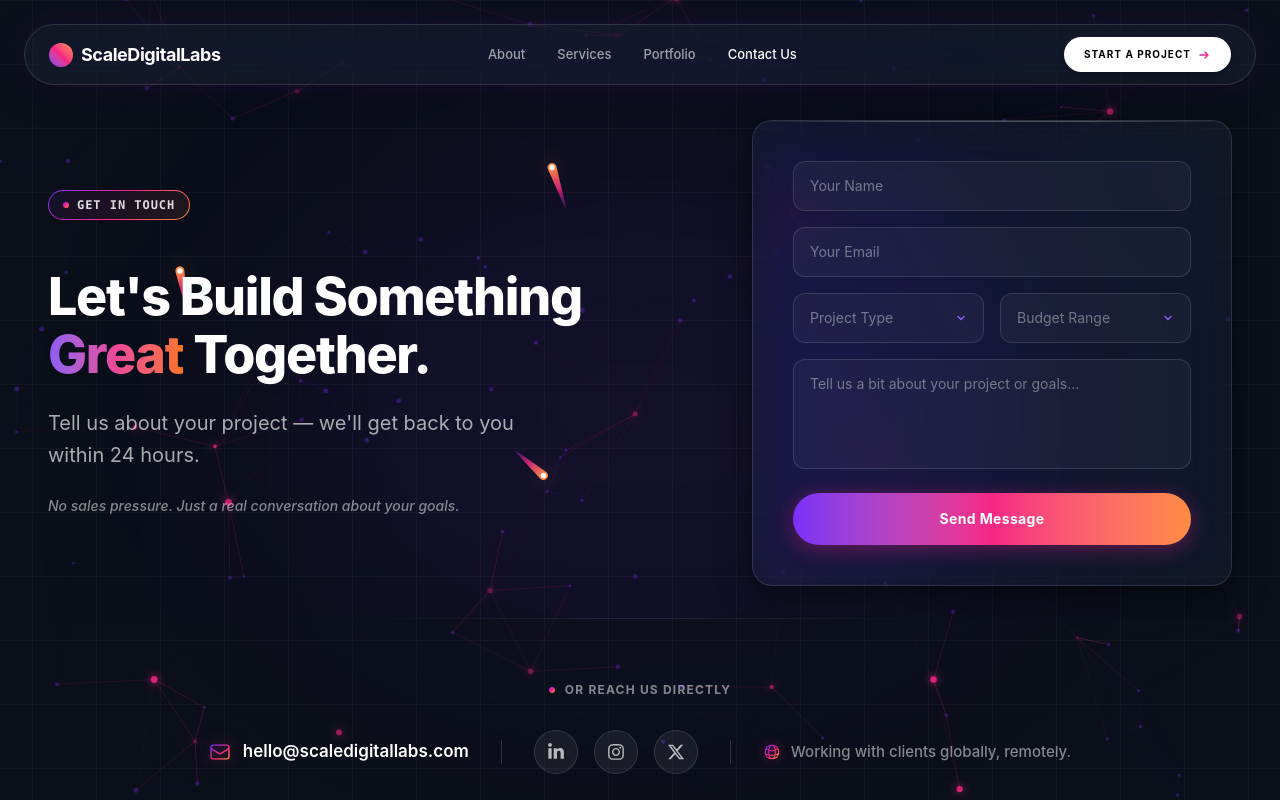
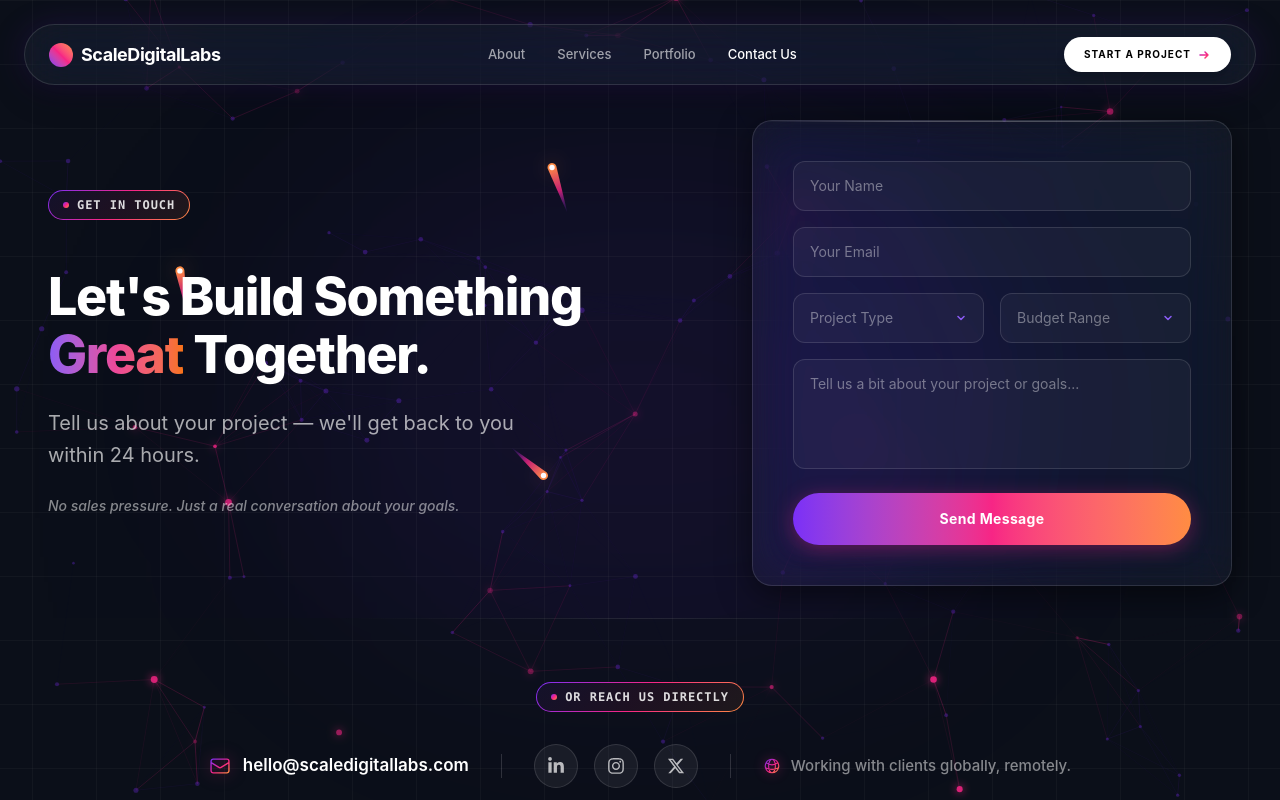
Before and after one commit to webdevusman4/Scale-Digital-Labs, a Next.js app: page /contact in a window 1280 px wide. Shown: the top 800 px of the page. Built offline with nearby package versions, Linux system fonts and the light colour scheme.

Commit message:
style: apply gradient pill badge style to OR REACH US DIRECTLY eyebrow

```diff
--- a/components/contact/direct-contact.tsx
+++ b/components/contact/direct-contact.tsx
@@ -29,10 +29,17 @@ export function DirectContact() {
           whileInView={{ opacity: 1, y: 0 }}
           viewport={{ once: true }}
           transition={{ duration: 0.5 }}
-          className="flex items-center gap-2.5"
+          className="inline-flex items-center gap-2 px-3.5 py-1.5 rounded-full w-max"
+          style={{
+            border: '1px solid transparent',
+            backgroundImage:
+              'linear-gradient(rgba(11,15,25,0.92), rgba(11,15,25,0.92)), linear-gradient(135deg, #7B2FF7, #F72585, #FF8C42)',
+            backgroundOrigin: 'border-box',
+            backgroundClip: 'padding-box, border-box',
+          }}
         >
-          <span className="w-1.5 h-1.5 rounded-full" style={{ background: 'linear-gradient(135deg, #7B2FF7, #F72585, #FF8C42)' }} />
-          <span className="text-xs font-bold tracking-[0.1em] uppercase text-white/50">
+          <span className="w-1.5 h-1.5 rounded-full flex-shrink-0" style={{ background: 'linear-gradient(135deg, #7B2FF7, #F72585, #FF8C42)' }} />
+          <span className="text-white/85 font-mono text-xs tracking-[0.08em] font-semibold uppercase">
             OR REACH US DIRECTLY
           </span>
         </motion.div>
```
